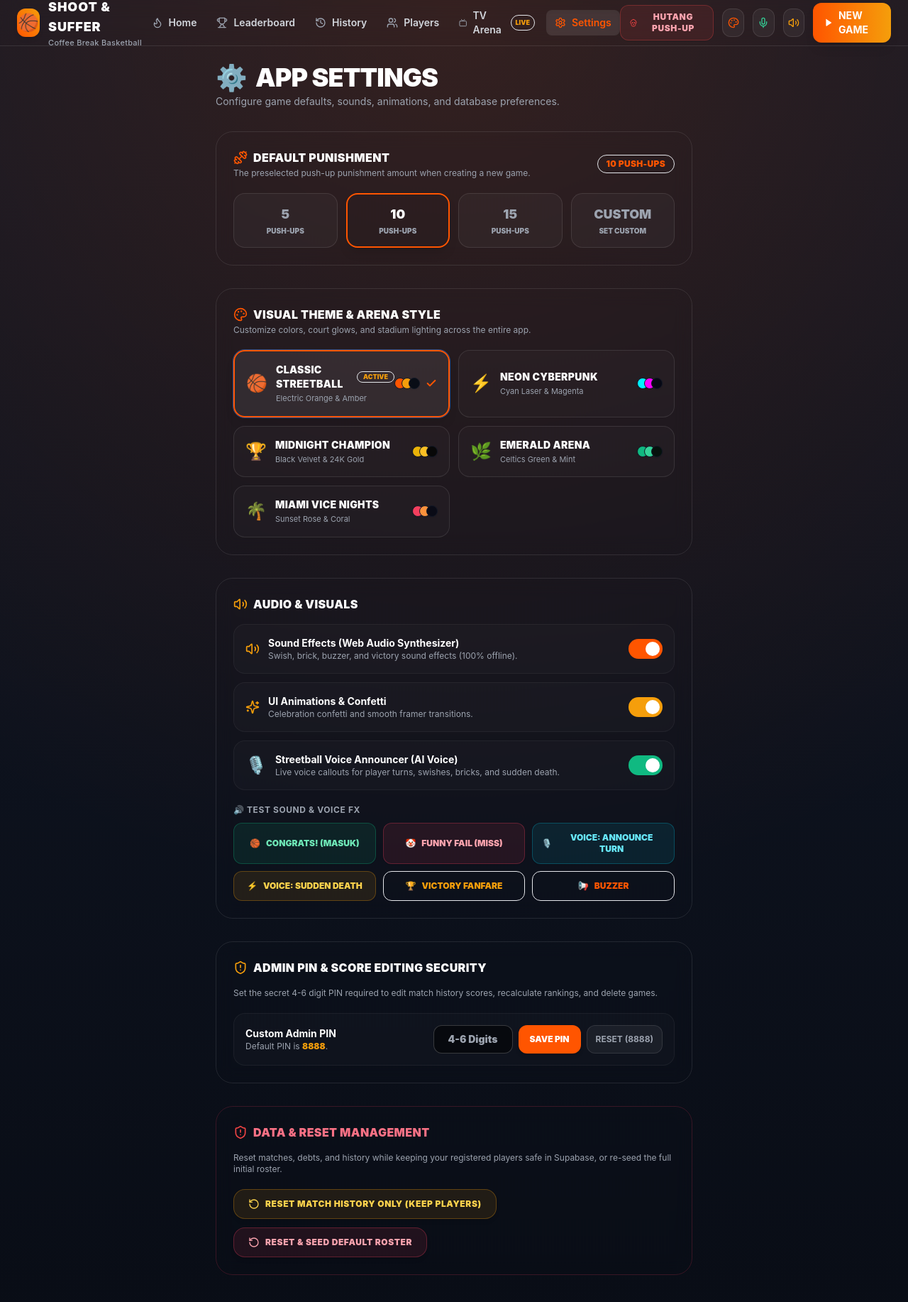
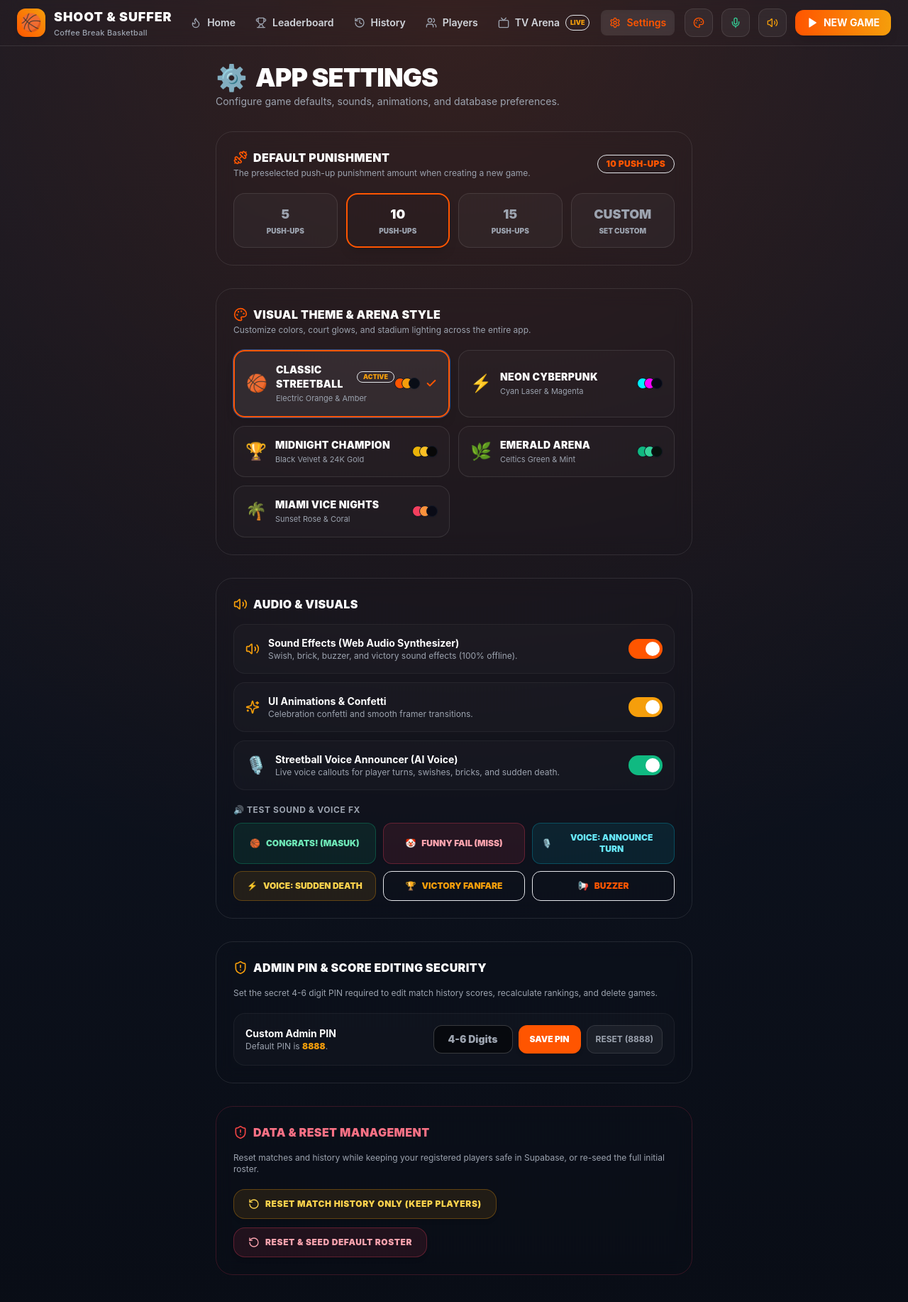
Before and after one commit to pakmade77/Shoot-and-Suffer, a Next.js app: page /settings in a window 1280 px wide. Shown: the top 1834 px of the page at 71% size. Built offline with nearby package versions, Linux system fonts and the light colour scheme.

Commit message:
remove: remove pushup debt collector feature and clean up navbar

```diff
--- a/app/settings/page.tsx
+++ b/app/settings/page.tsx
@@ -554,7 +554,7 @@ export default function SettingsPage() {
           Data &amp; Reset Management
         </h2>
         <p className="text-xs text-gray-400">
-          Reset matches, debts, and history while keeping your registered players safe in Supabase, or re-seed the full initial roster.
+          Reset matches and history while keeping your registered players safe in Supabase, or re-seed the full initial roster.
         </p>
 
         <div className="flex flex-wrap gap-3 pt-1">
@@ -594,7 +594,7 @@ export default function SettingsPage() {
             </h3>
             <p className="text-xs text-gray-300 leading-relaxed">
               {resetModalType === "history_only"
-                ? "This will delete all match scores, shots, and push-up debt records. All registered players and custom avatars in Supabase will be 100% PRESERVED."
+                ? "This will delete all match scores and shot records. All registered players and custom avatars in Supabase will be 100% PRESERVED."
                 : "This will wipe match history and ensure the standard 9 office players are configured."}
             </p>
             <div className="grid grid-cols-2 gap-3 pt-2">
--- a/components/layout/Navbar.tsx
+++ b/components/layout/Navbar.tsx
@@ -13,13 +13,11 @@ import {
   VolumeX,
   Play,
   Tv,
-  Skull,
   Mic,
   MicOff,
   Palette,
 } from "lucide-react";
 import { sounds } from "@/lib/sound";
-import { DebtCollectorModal } from "@/components/game/DebtCollectorModal";
 import { ThemeSelectorModal } from "@/components/ui/ThemeSelectorModal";
 import { applyTheme, getStoredTheme } from "@/lib/theme";
 
@@ -27,7 +25,6 @@ export function Navbar() {
   const pathname = usePathname();
   const [soundOn, setSoundOn] = useState(true);
   const [voiceOn, setVoiceOn] = useState(true);
-  const [isDebtModalOpen, setIsDebtModalOpen] = useState(false);
   const [isThemeModalOpen, setIsThemeModalOpen] = useState(false);
 
   useEffect(() => {
@@ -111,20 +108,6 @@ export function Navbar() {
 
           {/* Right Actions */}
           <div className="flex items-center gap-2 sm:gap-3">
-            {/* Tagih Hutang Push-up Button */}
-            <button
-              type="button"
-              onClick={() => {
-                sounds.playClick();
-                setIsDebtModalOpen(true);
-              }}
-              title="Hall of Shame & Buku Hutang Push-up"
-              className="flex items-center gap-1.5 rounded-xl border border-victim-red/30 bg-victim-red/10 px-3 py-2 text-xs font-black uppercase tracking-wider text-rose-300 hover:bg-victim-red/20 transition-all shadow-sm"
-            >
-              <Skull className="w-4 h-4 text-victim-red" />
-              <span className="hidden sm:inline">Hutang Push-up</span>
-            </button>
-
             {/* Theme Switcher Button */}
             <button
               type="button"
@@ -178,12 +161,6 @@ export function Navbar() {
         </div>
       </header>
 
-      {/* Debt Collector Modal */}
-      <DebtCollectorModal
-        isOpen={isDebtModalOpen}
-        onClose={() => setIsDebtModalOpen(false)}
-      />
-
       {/* Theme Selector Modal */}
       <ThemeSelectorModal
         isOpen={isThemeModalOpen}
```
